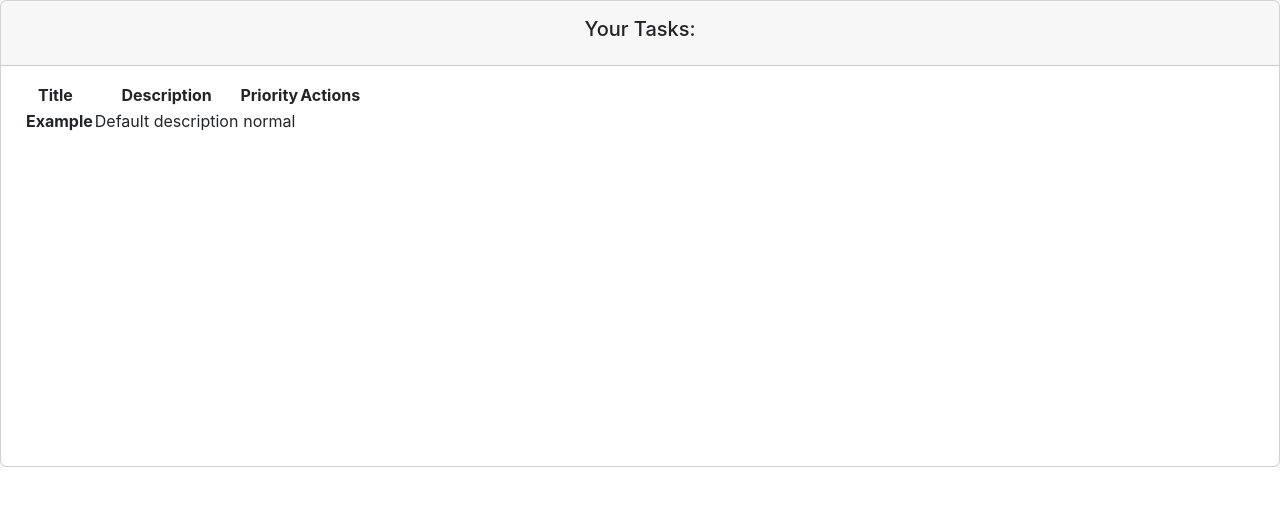
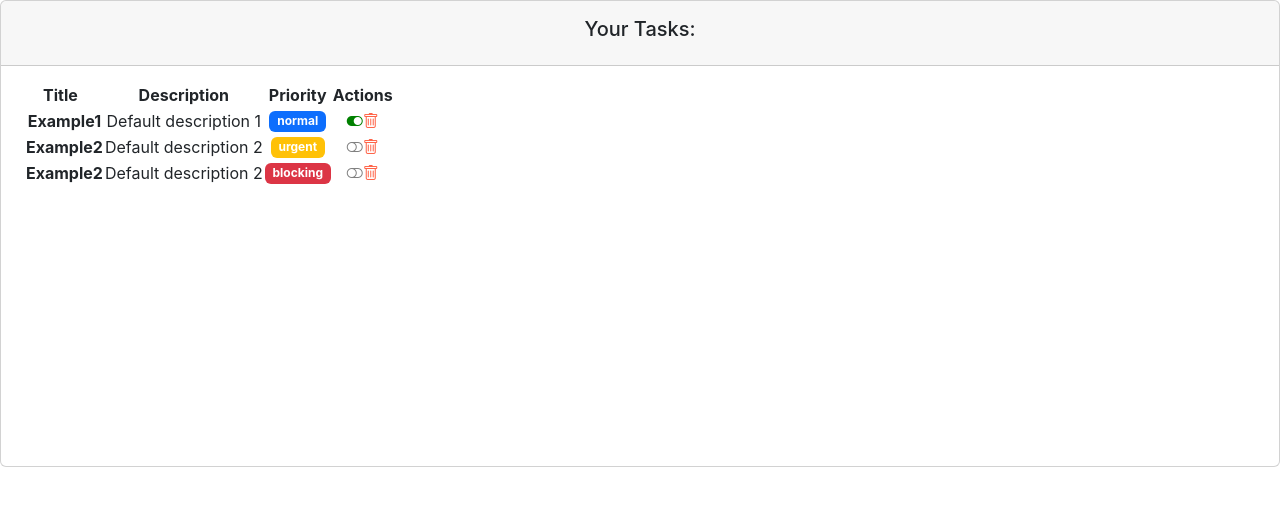
Before and after one commit to Vincecoorp21/OB-React_Project-, a React (Create React App) app: page / in a window 1280 px wide. Shown: the top 506 px of the page. Built offline with nearby package versions, Linux system fonts and the light colour scheme.

Commit message:
Icons & TaskForm

```diff
--- a/package.json
+++ b/package.json
@@ -7,6 +7,7 @@
     "@testing-library/react": "^11.2.7",
     "@testing-library/user-event": "^12.8.3",
     "bootstrap": "^5.2.2",
+    "bootstrap-icons": "^1.9.1",
     "node-sass": "^6.0.1",
     "react": "^17.0.2",
     "react-dom": "^17.0.2",
--- a/src/components/container/task_list.jsx
+++ b/src/components/container/task_list.jsx
@@ -4,18 +4,35 @@ import { Task } from '../../models/task.class';
 import TaskComponent from '../pure/task';
 
 import '../../styles/task.scss';
+import TaskForm from '../pure/forms/taskForm';
 
 const TaskListComponent = () => {
-  const defaultTask = new Task(
-    'Example',
-    'Default description',
+  const defaultTask1 = new Task(
+    'Example1',
+    'Default description 1',
+    true,
+    LEVELS.NORMAL
+  );
+  const defaultTask2 = new Task(
+    'Example2',
+    'Default description 2',
     false,
-    LEVELS.NORMAL
+    LEVELS.URGENT
+  );
+  const defaultTask3 = new Task(
+    'Example2',
+    'Default description 2',
+    false,
+    LEVELS.BLOCKING
   );
 
   //Estado del componente...
 
-  const [tasks, setTasks] = useState([defaultTask]);
+  const [tasks, setTasks] = useState([
+    defaultTask1,
+    defaultTask2,
+    defaultTask3,
+  ]);
   const [loading, setLoading] = useState(true);
 
   //Control del ciclo de vida del componente...
@@ -59,10 +76,15 @@ const TaskListComponent = () => {
               </thead>
               <tbody>
                 {/**TODO: Iterar una lista de tareas */}
-                <TaskComponent task={defaultTask}></TaskComponent>
+                {tasks.map((task, index) => {
+                  return (
+                    <TaskComponent key={index} task={task}></TaskComponent>
+                  );
+                })}
               </tbody>
             </table>
           </div>
+          <TaskForm />
         </div>
       </div>
       {/* TODO: Aplicar un For/Map para renderizar un a lista */}
--- /dev/null
+++ b/src/components/pure/forms/taskForm.jsx
@@ -0,0 +1,7 @@
+import React from 'react';
+
+const TaskForm = () => {
+  return <form></form>;
+};
+
+export default TaskForm;
--- a/src/components/pure/task.jsx
+++ b/src/components/pure/task.jsx
@@ -4,6 +4,7 @@ import { Task } from '../../models/task.class';
 
 //importar hoja estilos
 import '../../styles/task.scss';
+import { LEVELS } from '../../models/levels.enum';
 
 const TaskComponent = ({ task }) => {
   //Ponemos un useEffect para saber cuando una tarea desaparece, cuando la tengamos que borrar o la modifiquemos
@@ -15,6 +16,60 @@ const TaskComponent = ({ task }) => {
     };
   }, [task]); //corchetes, que se ejecute una vez. Ausencia de corchetes, que se ejecute todas las veces.
 
+  /**
+   * Function that returns a Badge depending on the Level of the task
+   */
+  function taskLevelBadge() {
+    switch (task.level) {
+      case LEVELS.NORMAL:
+        return (
+          <h6 className='mb-0'>
+            <span className='badge bg-primary'>{task.level}</span>
+          </h6>
+        );
+      case LEVELS.URGENT:
+        return (
+          <h6 className='mb-0'>
+            <span className='badge bg-warning'>{task.level}</span>
+          </h6>
+        );
+      case LEVELS.BLOCKING:
+        return (
+          <h6 className='mb-0'>
+            <span className='badge bg-danger'>{task.level}</span>
+          </h6>
+        );
+
+      default:
+        break;
+    }
+  }
+
+  {
+    /**
+Funcion que que nos muestra un icono u otro según si la tarea está terminada.
+Así en el return de renderización hay menos texto.
+ */
+  }
+
+  function taskCompletedIcon() {
+    if (task.completed) {
+      return (
+        <i
+          className='bi-toggle-on'
+          style={{ color: 'green', fontWeight: 'bold' }}
+        ></i>
+      );
+    } else {
+      return (
+        <i
+          className='bi-toggle-off'
+          style={{ color: 'grey', fontWeight: 'bold' }}
+        ></i>
+      );
+    }
+  }
+
   return (
     <tr className='fw-normal'>
       <th>
@@ -25,11 +80,24 @@ const TaskComponent = ({ task }) => {
       </td>
       <td className='align-middle'>
         {/**Sustituir por un badge */}
-        <span>{task.level}</span>
+        <span>{taskLevelBadge()}</span>
       </td>
       <td className='align-middle'>
         {/**Sustituir por un iconos */}
-        <span>{task.completed}</span>
+        {/* {task.completed ? (
+          <i
+            className='bi-toggle-on'
+            style={{ color: 'green', fontWeight: 'bold' }}
+          ></i>
+        ) : (
+          <i
+            className='bi-toggle-off'
+            style={{ color: 'grey', fontWeight: 'bold' }}
+          ></i>
+        )} */}
+        {taskCompletedIcon()}
+        <i className='bi-trash' style={{ color: 'tomato' }}></i>
+        {/* <span>{task.completed ? 'COMPLETED' : 'PENDING'}</span> */}
       </td>
     </tr>
     // <div>
--- a/src/index.js
+++ b/src/index.js
@@ -2,6 +2,7 @@ import React from 'react';
 import ReactDOM from 'react-dom';
 //Añadimos Bootstrap
 import 'bootstrap/dist/css/bootstrap.css';
+import 'bootstrap-icons/font/bootstrap-icons.css';
 // ! Importante, los estilos propios deben ir debajo de bootstrap para que no los pisen
 import './index.css';
 import App from './App';
```
Also changed, not shown: 1 other file (tests, documents, lock files or other folders).
